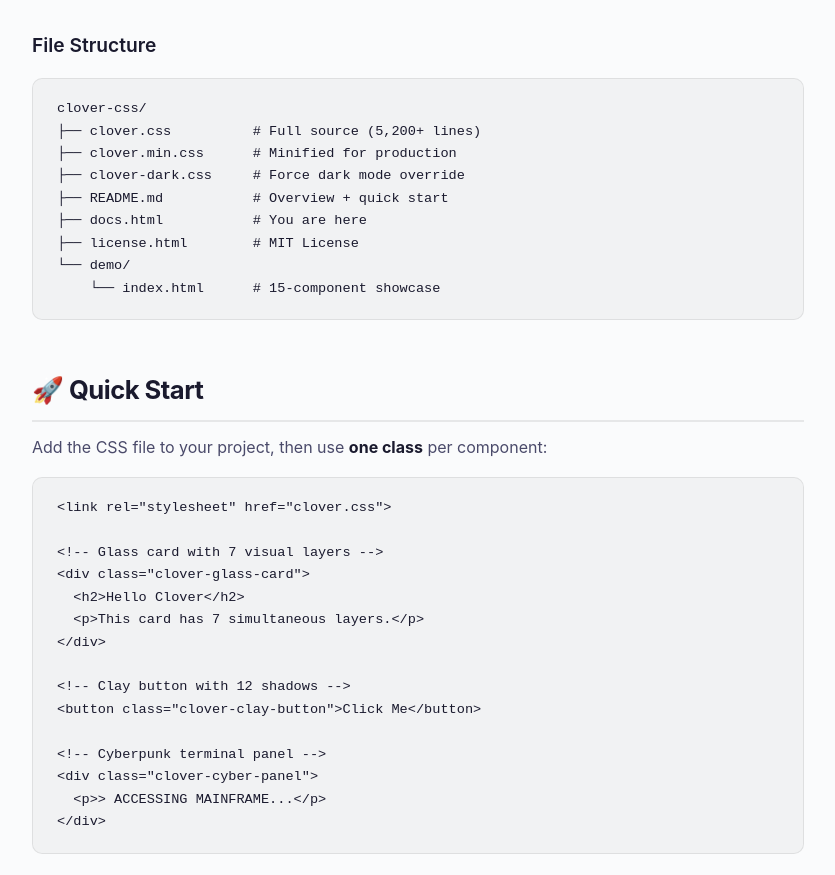
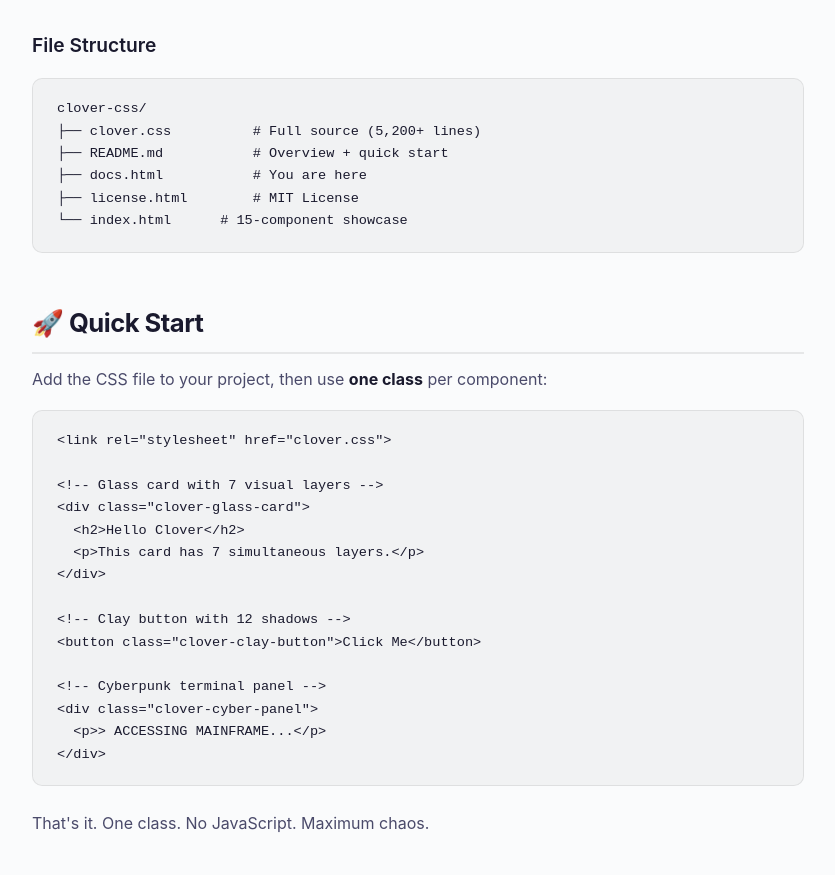
Before and after one commit to spideythedev/clover-css, a plain HTML site: page docs.html in a window 1280 px wide. Shown: the part 866-1741 px from the top of the page, without its empty margins (312-1147 px from the left). Drawn offline with Linux system fonts and the light colour scheme.

Commit message:
Update docs.html

```diff
--- a/docs.html
+++ b/docs.html
@@ -358,7 +358,7 @@
 
     <div class="docs-sidebar-footer">
       <a href="https://github.com/spideythedev/clover-css">⭐ GitHub</a> ·
-      <a href="demo/index.html">📺 Demo</a> ·
+      <a href="index.html">📺 Demo</a> ·
       <a href="license.html">📄 MIT License</a>
     </div>
   </aside>
@@ -390,13 +390,10 @@
     <h3>File Structure</h3>
     <pre><code>clover-css/
 ├── clover.css          # Full source (5,200+ lines)
-├── clover.min.css      # Minified for production
-├── clover-dark.css     # Force dark mode override
 ├── README.md           # Overview + quick start
 ├── docs.html           # You are here
 ├── license.html        # MIT License
-└── demo/
-    └── index.html      # 15-component showcase</code></pre>
+└── index.html      # 15-component showcase</code></pre>
 
     <!-- ===== QUICK START ===== -->
     <h2 id="quick-start">🚀 Quick Start</h2>
```
